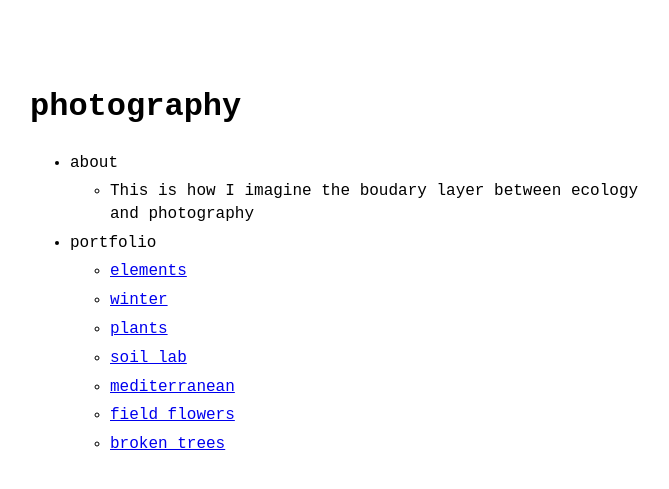
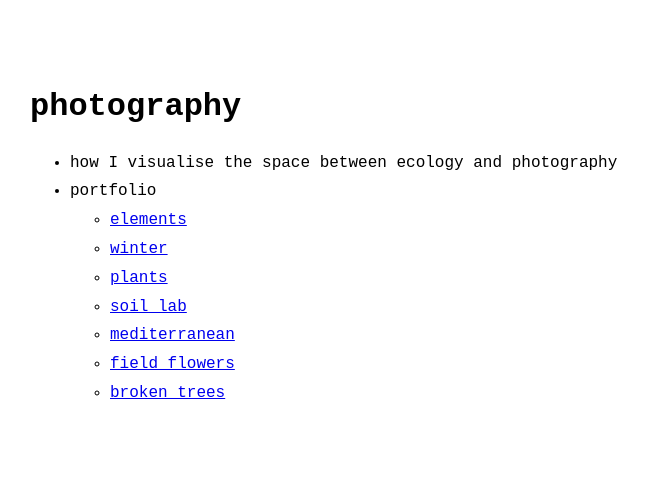
Before and after one commit to lucabutikofer/Photography, a Jekyll site: the page built from index.md, in a window 1280 px wide. Shown: the top 489 px of the page, without its empty margins (290-959 px from the left). Built offline with Jekyll 4.4.1, drawn with Linux system fonts in a browser that asks for light colours.

Commit message:
Update menu.yml

```diff
--- a/_data/menu.yml
+++ b/_data/menu.yml
@@ -2,9 +2,7 @@
 # https://github.com/riggraz/no-style-please#customize-the-menu
 
 entries:
-  - title: about
-    entries:
-      - title: This is how I imagine the boudary layer between ecology and photography
+  - title: how I visualise the space between ecology and photography
 
   - title: portfolio
     entries:
```
